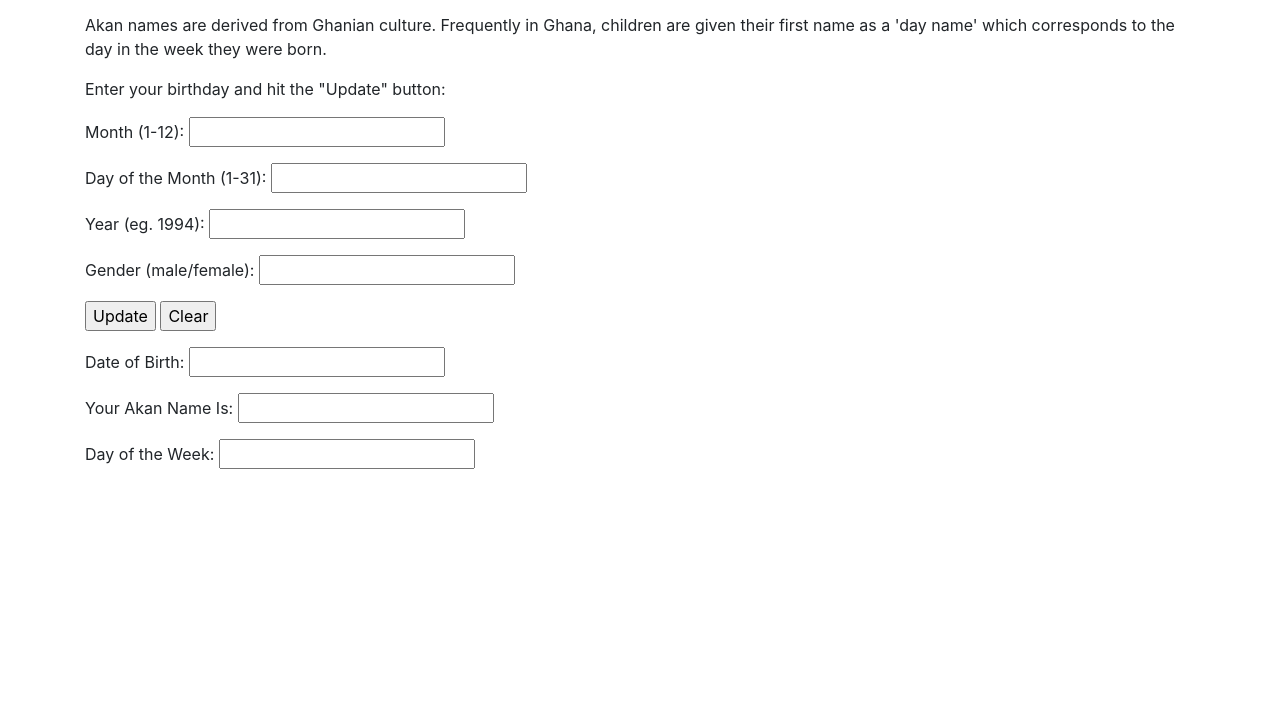
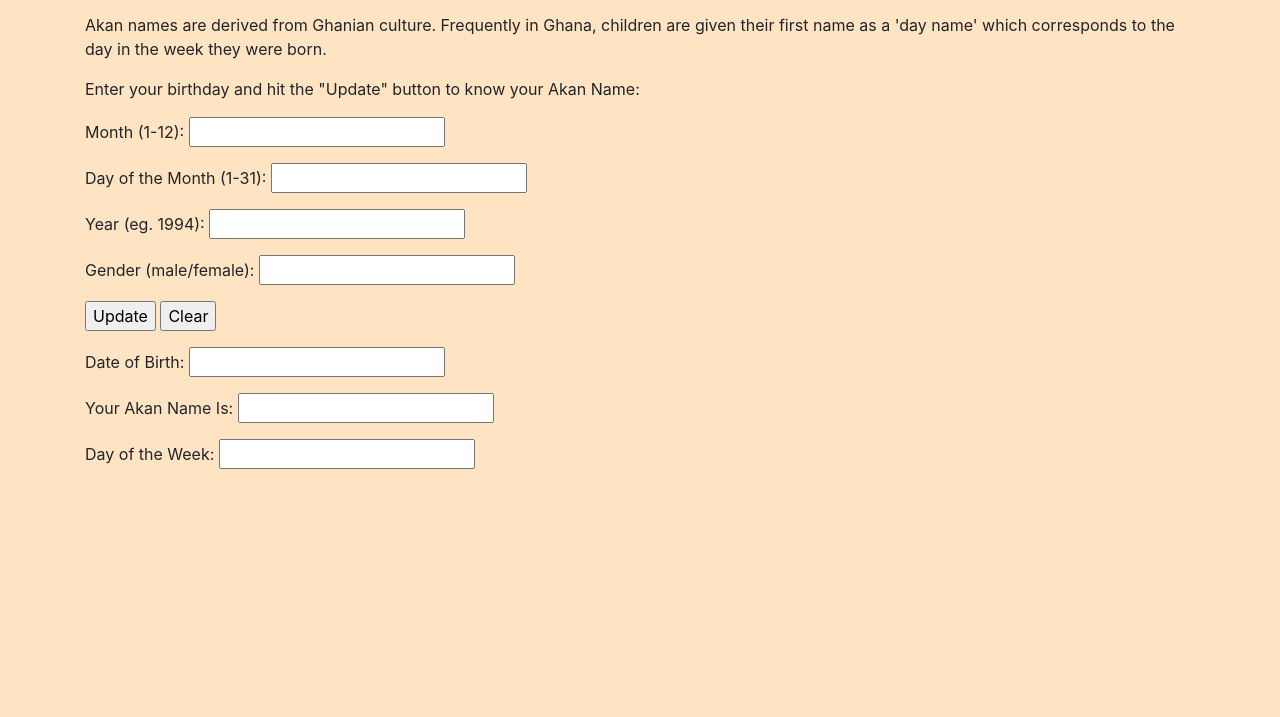
Before and after one commit to enaibei/Akan-Name-Calculator, a plain HTML site: page index.html in a window 1280 px wide. Shown: the part 83-800 px from the top of the page. Drawn offline with Linux system fonts and the light colour scheme.

Commit message:
commit redme.d file update

```diff
--- a/css/styles.css
+++ b/css/styles.css
@@ -0,0 +1,3 @@
+.container{
+    background-color: bisque;
+}
--- a/index.html
+++ b/index.html
@@ -10,7 +10,7 @@
         <h1>Akan Name Calculator</h1>
         <p>This is a program that takes your birthday and calculates the day of the week you were born then outputs your Akan Name.</p>
         <p>Akan names are derived from Ghanian culture. Frequently in Ghana, children are given their first name as a 'day name' which corresponds to the day in the week they were born.</p>
-        <p>Enter your birthday and hit the "Update" button:</p>
+        <p>Enter your birthday and hit the "Update" button to know your Akan Name:</p>
         <form>
             <!--The input part of the form where the user inputs their details-->
             <p>Month (1-12): <input TYPE="text" NAME="month"> </p>
```
Also changed, not shown: 2 other files.
